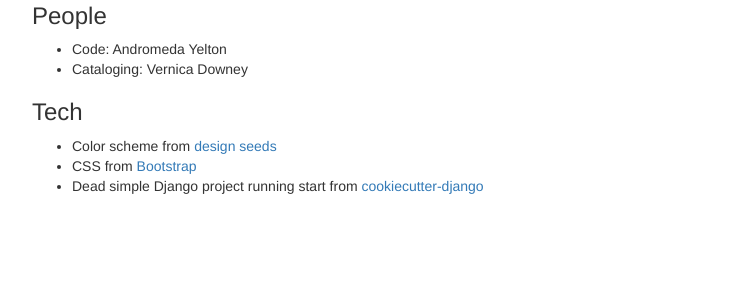
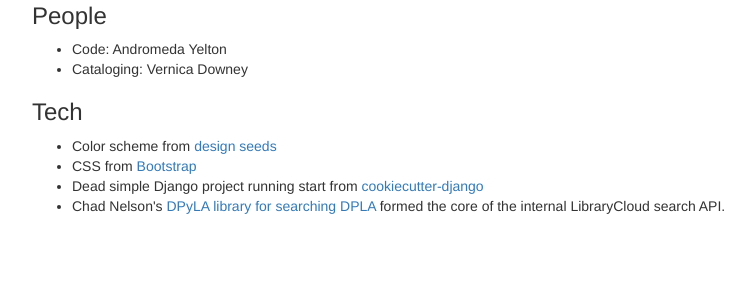
Before and after one commit to thatandromeda/librarycloud, a Django app: template librarycloud/templates/pages/about.html in a window 1280 px wide. Shown: the part 478-778 px from the top of the page, without its empty margins (38-793 px from the left). Run offline with Django 3.2, Linux system fonts and the light colour scheme; the template is opened without the code that fills it, so the values that code supplies are empty; some libraries are stand-ins or nearby versions.

Commit message:
credit where credit is due

```diff
--- a/librarycloud/templates/pages/about.html
+++ b/librarycloud/templates/pages/about.html
@@ -51,6 +51,7 @@
     <li>Color scheme from <a href="http://design-seeds.com/index.php/home/entry/global-brights4">design seeds</a></li>
     <li>CSS from <a href="http://getbootstrap.com/">Bootstrap</a></li>
     <li>Dead simple Django project running start from <a href="https://github.com/pydanny/cookiecutter-django">cookiecutter-django</a></li>
+    <li>Chad Nelson's <a href="https://github.com/bibliotechy/DPyLA">DPyLA library for searching DPLA</a> formed the core of the internal LibraryCloud search API.</li>
   </ul>
 
 {% endblock %}
```
